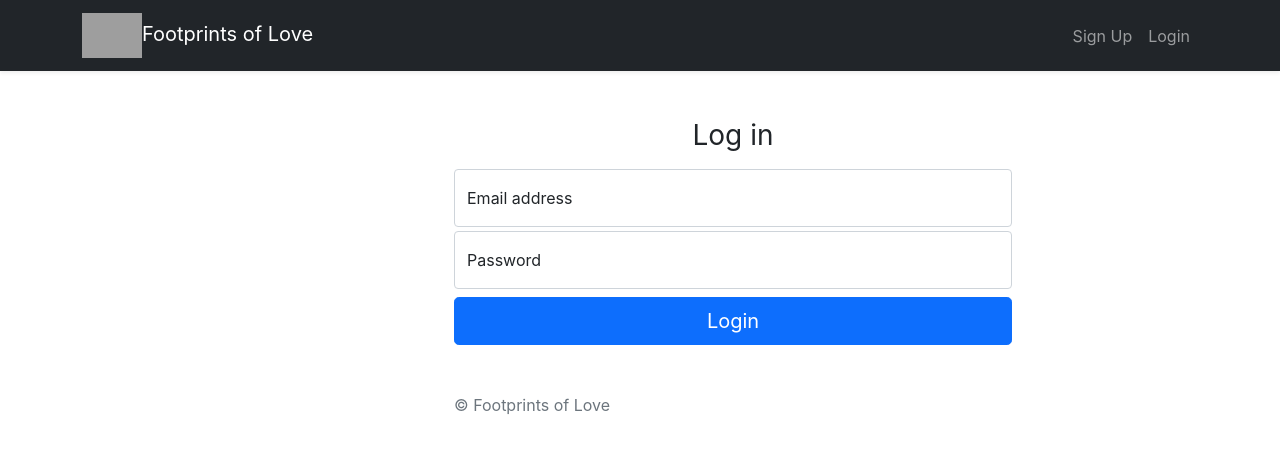
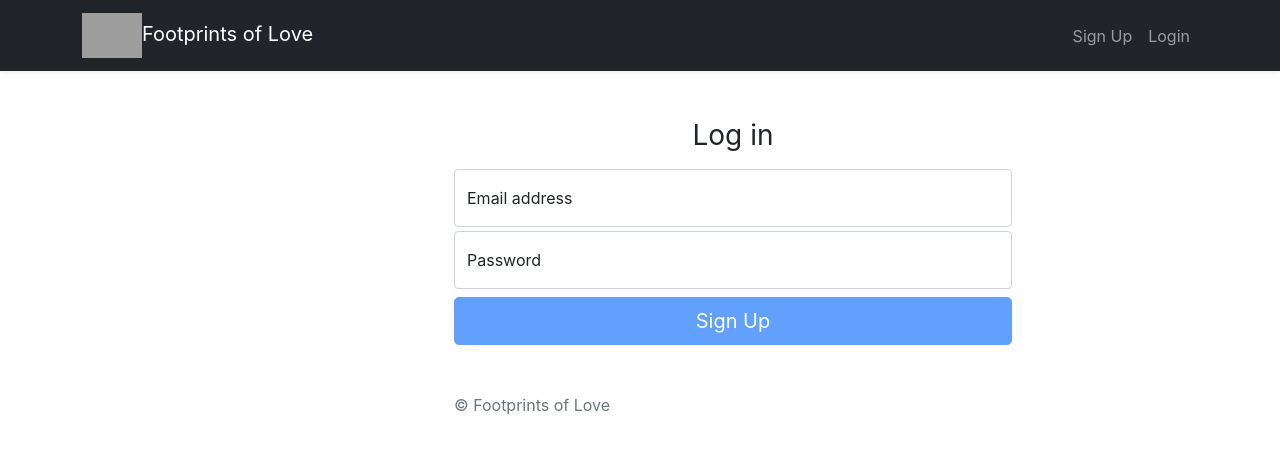
Before and after one commit to AlexandruMBaltazar/FootprintsOfLove, a React (Create React App) app in the folder footprints-of-love-react-client/: page /login in a window 1280 px wide. Shown: the top 452 px of the page. Built offline with nearby package versions, Linux system fonts and the light colour scheme; grey boxes are pictures that could not be loaded.

Commit message:
Add login functionality

```diff
--- a/footprints-of-love-react-client/src/api/apiCalls.js
+++ b/footprints-of-love-react-client/src/api/apiCalls.js
@@ -3,3 +3,7 @@ import axios from "axios";
 export const signup = (user) => {
   return axios.post("/api/register", user);
 };
+
+export const login = (user) => {
+  return axios.post("/api/login", user);
+};
--- a/footprints-of-love-react-client/src/pages/LoginPage.js
+++ b/footprints-of-love-react-client/src/pages/LoginPage.js
@@ -1,34 +1,79 @@
-import React from "react";
+import React, { useState, useEffect } from "react";
+import Input from "../components/Input";
+import ButtonWithProgress from "../components/ButtonWithProgress";
+import * as apiCalls from "../api/apiCalls";
 
-const LoginPage = () => {
+const LoginPage = (props) => {
+  const [email, setEmail] = useState("");
+  const [password, setPassword] = useState("");
+  const [errors, setErrors] = useState();
+  const [pendingApiCall, setPendingApiCall] = useState(false);
+
+  useEffect(() => {
+    setErrors();
+  }, [email, password]);
+
+  const submit = () => {
+    const user = {
+      email,
+      password,
+    };
+
+    setPendingApiCall(true);
+
+    apiCalls
+      .login(user)
+      .then((response) => {
+        setPendingApiCall(false);
+        props.history.push("/");
+      })
+      .catch((apiErrors) => {
+        setPendingApiCall(false);
+        setErrors(apiErrors.response.data.error);
+      });
+  };
+
+  let disableSubmit = email && password ? false : true;
+
   return (
     <div>
       <form className="d-flex flex-column w-50 offset-4 mt-5">
         <h1 className="h3 mb-3 fw-normal text-center">Log in</h1>
 
-        <div className="form-floating mb-1">
-          <input
+        <div className="mb-1">
+          <Input
             type="email"
-            className="form-control"
-            id="floatingInput"
+            name="email"
             placeholder="name@example.com"
-            required
+            value={email}
+            onChange={(event) => setEmail(event.target.value)}
+            required={true}
+            label="Email address"
           />
-          <label for="floatingInput">Email address</label>
         </div>
-        <div className="form-floating">
-          <input
+        <div>
+          <Input
             type="password"
-            className="form-control"
-            id="floatingPassword"
+            name="password"
             placeholder="Password"
-            required
+            value={password}
+            onChange={(event) => setPassword(event.target.value)}
+            required={true}
+            label="Password"
           />
-          <label for="floatingPassword">Password</label>
         </div>
-        <button className="w-100 btn btn-lg btn-primary mt-2" type="submit">
-          Login
-        </button>
+        {errors && (
+          <div className="col-12 mt-1 mb-0 ">
+            <div className="alert alert-danger">{errors}</div>
+          </div>
+        )}
+        <ButtonWithProgress
+          className="w-100 btn btn-lg btn-primary mt-2"
+          onClick={submit}
+          disabled={disableSubmit || pendingApiCall}
+          pendingApiCall={pendingApiCall}
+          text="Sign Up"
+        />
         <p className="mt-5 mb-3 text-muted">&copy; Footprints of Love</p>
       </form>
     </div>
```
